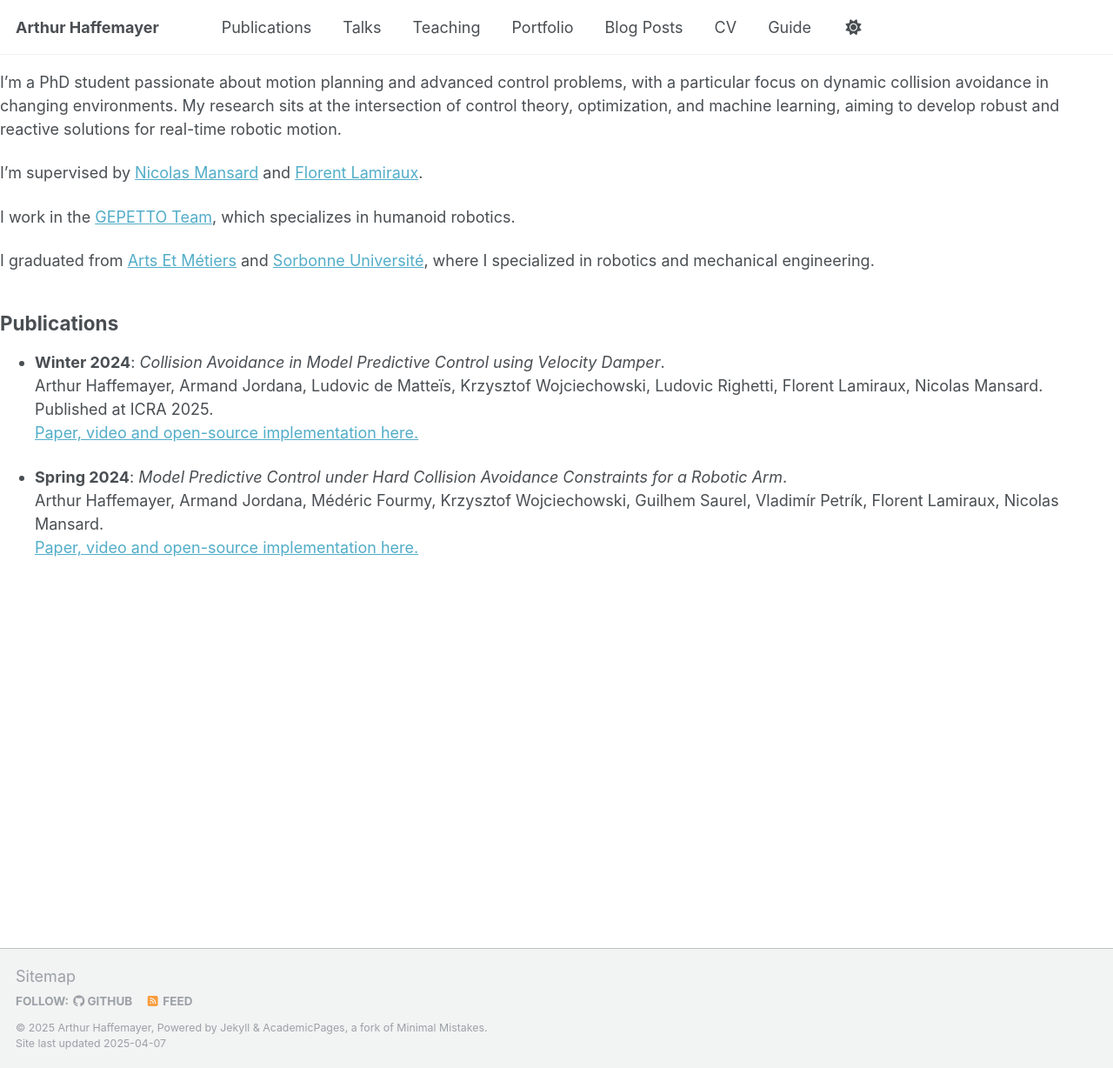
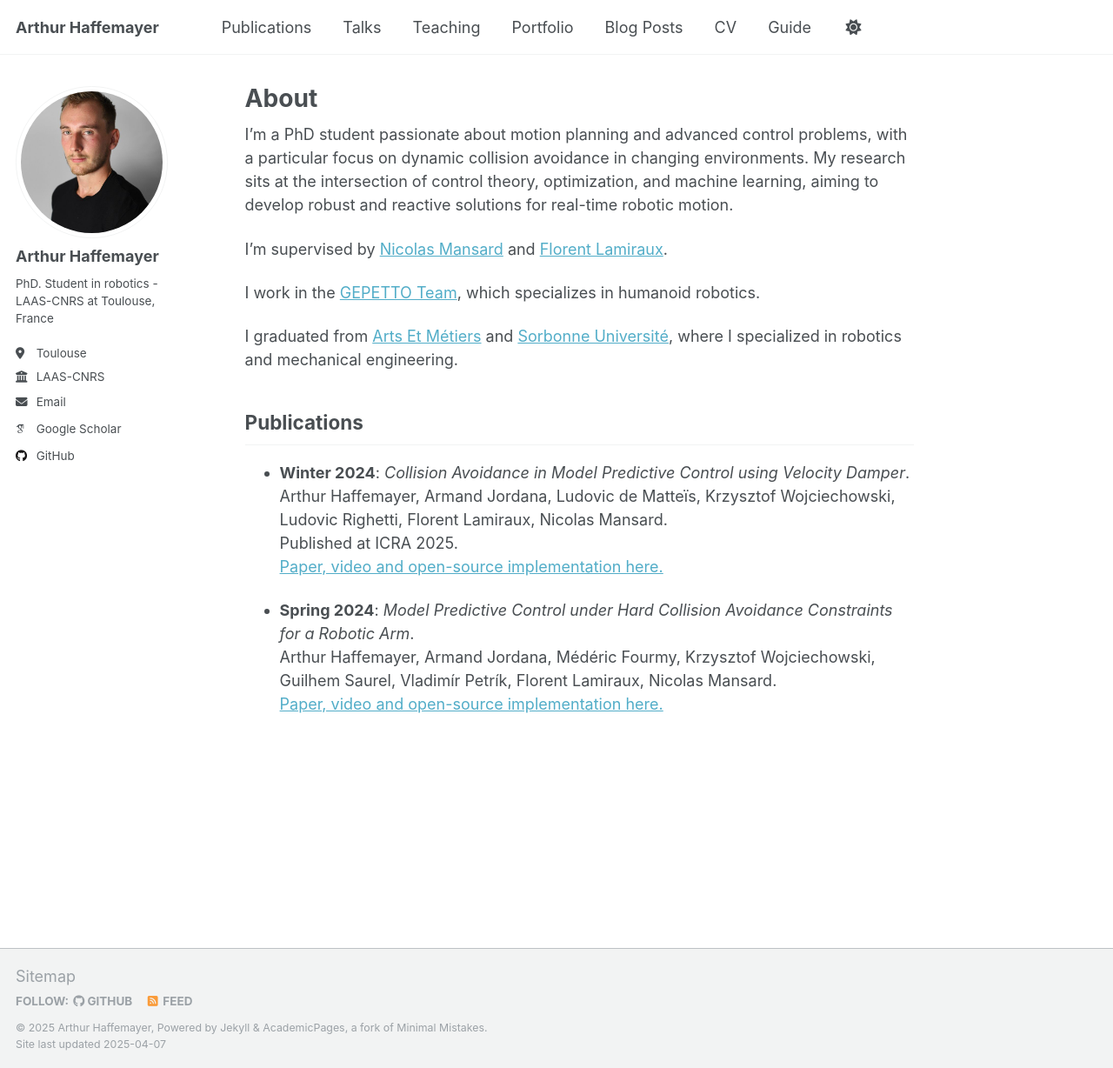
Before and after one commit to ahaffemayer/ahaffemayer.github.io, a Jekyll site: the page built from _pages/about.md, in a window 1280 px wide and 1228 px high. Shown: the whole window at 87% size. Built offline with Jekyll 4.4.1, drawn with Linux system fonts in a browser that asks for light colours; some web fonts are replaced; our own code applies the rules of GitHub Pages for plain Markdown files; part of the change alters nothing that is shown.

Commit message:
changing the top

```diff
--- a/_config.yml
+++ b/_config.yml
@@ -203,24 +203,24 @@ collections:
 
 # These settings control how pages and collections are included in the site
 defaults:
-  # # _posts
-  # - scope:
-  #     path: ""
-  #     type: posts
-  #   values:
-  #     layout: single
-  #     author_profile: true
-  #     read_time: true
-  #     comments: true
-  #     share: true
-  #     related: true
-  # # _pages
-  # - scope:
-  #     path: ""
-  #     type: pages
-  #   values:
-  #     layout: single
-  #     author_profile: true
+  # _posts
+  - scope:
+      path: ""
+      type: posts
+    values:
+      layout: single
+      author_profile: true
+      read_time: true
+      comments: true
+      share: true
+      related: true
+  # _pages
+  - scope:
+      path: ""
+      type: pages
+    values:
+      layout: single
+      author_profile: true
   # # _teaching
   # - scope:
   #     path: ""
```
